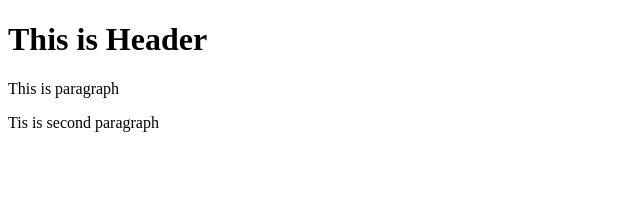
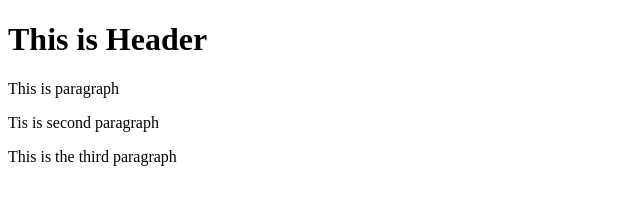
Before and after one commit to juberbadi/git-test, a website: page index.html in a window 1280 px wide. Shown: the whole page, without its empty margins (0-640 px from the left). Drawn offline with Linux system fonts and the light colour scheme.

Commit message:
fourth commit

```diff
--- a/index.html
+++ b/index.html
@@ -5,5 +5,6 @@
         <h1>This is Header</h1>
         <p>This is paragraph</p>
         <p>Tis is second paragraph</p>
+        <p>This is the third paragraph</p>
     </body>
 </html>
```
Also changed, not shown: package.json (added, +24 -0 lines), 2 other files.
